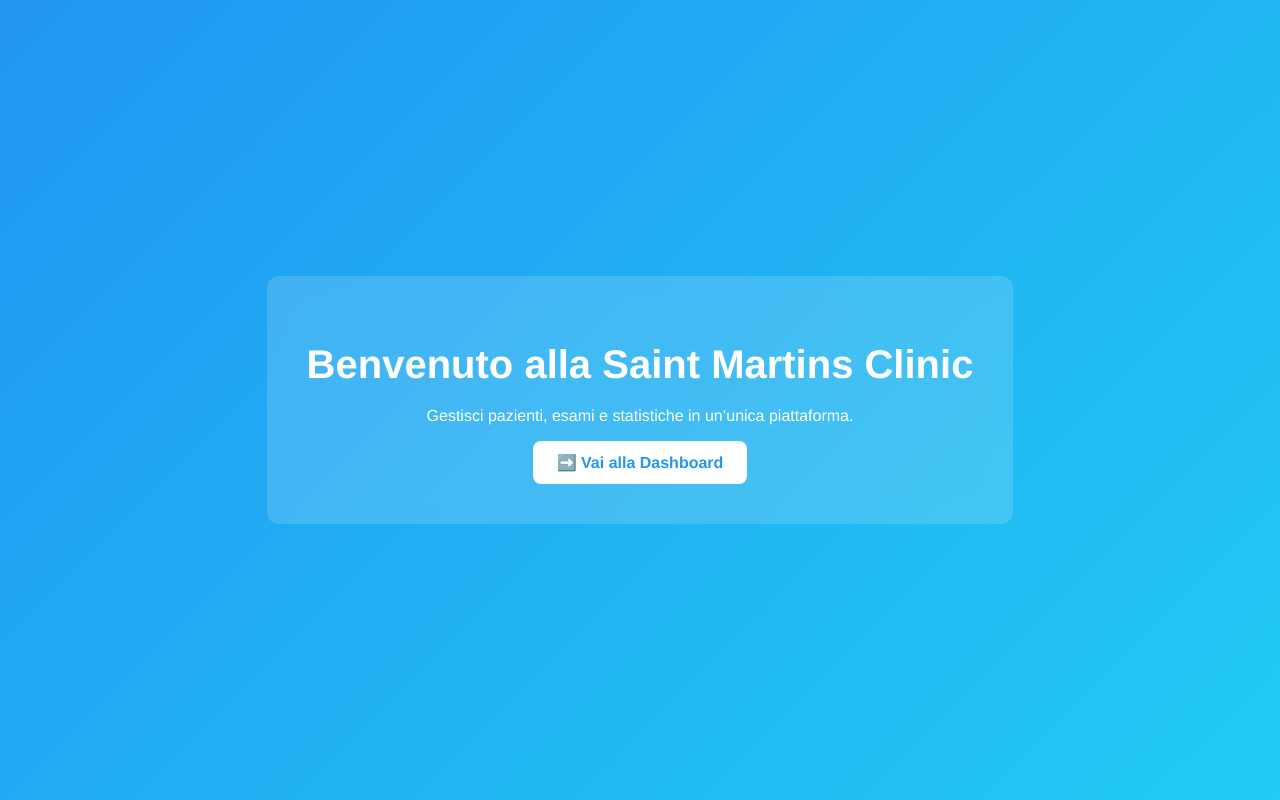
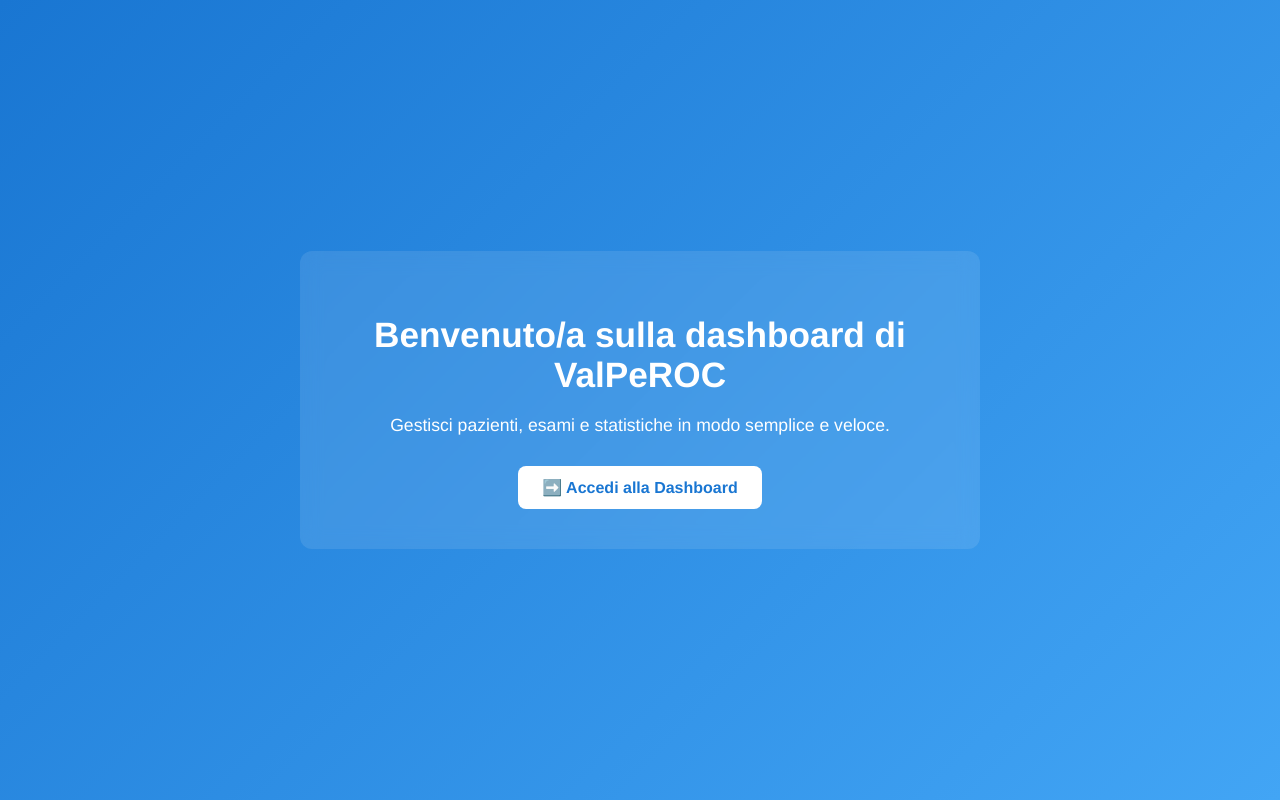
Before and after one commit to Annapiadiiorio/medical_app, a Django app: template patients/templates/patients/home.html in a window 1280 px wide. Run offline with Django 5.2, Linux system fonts and the light colour scheme; the template is opened without the code that fills it, so the values that code supplies are empty.

Commit message:
Aggiornata homepage con titolo ValPeROC

```diff
--- a/patients/templates/patients/home.html
+++ b/patients/templates/patients/home.html
@@ -2,11 +2,11 @@
 <html lang="it">
 <head>
   <meta charset="UTF-8">
-  <title>Saint Martins Clinic</title>
+  <title>ValPeROC Dashboard</title>
   <style>
     body {
       font-family: 'Helvetica', sans-serif;
-      background: linear-gradient(135deg, #2196F3, #21CBF3);
+      background: linear-gradient(135deg, #1976D2, #42A5F5);
       color: white;
       height: 100vh;
       margin: 0;
@@ -16,19 +16,24 @@
       text-align: center;
     }
     .container {
-      background: rgba(255, 255, 255, 0.15);
+      background: rgba(255, 255, 255, 0.1);
       padding: 40px;
       border-radius: 12px;
       backdrop-filter: blur(10px);
+      max-width: 600px;
     }
     h1 {
-      font-size: 2.5em;
+      font-size: 2.2em;
       margin-bottom: 20px;
+    }
+    p {
+      font-size: 1.1em;
+      margin-bottom: 30px;
     }
     a {
       display: inline-block;
       background: white;
-      color: #2196F3;
+      color: #1976D2;
       padding: 12px 24px;
       border-radius: 8px;
       text-decoration: none;
@@ -36,16 +41,16 @@
       transition: 0.3s;
     }
     a:hover {
-      background: #1976D2;
+      background: #1565C0;
       color: white;
     }
   </style>
 </head>
 <body>
   <div class="container">
-    <h1>Benvenuto alla Saint Martins Clinic</h1>
-    <p>Gestisci pazienti, esami e statistiche in un’unica piattaforma.</p>
-    <a href="{% url 'dashboard' %}">➡️ Vai alla Dashboard</a>
+    <h1>Benvenuto/a sulla dashboard di <strong>ValPeROC</strong></h1>
+    <p>Gestisci pazienti, esami e statistiche in modo semplice e veloce.</p>
+    <a href="{% url 'dashboard' %}">➡️ Accedi alla Dashboard</a>
   </div>
 </body>
 </html>
```
